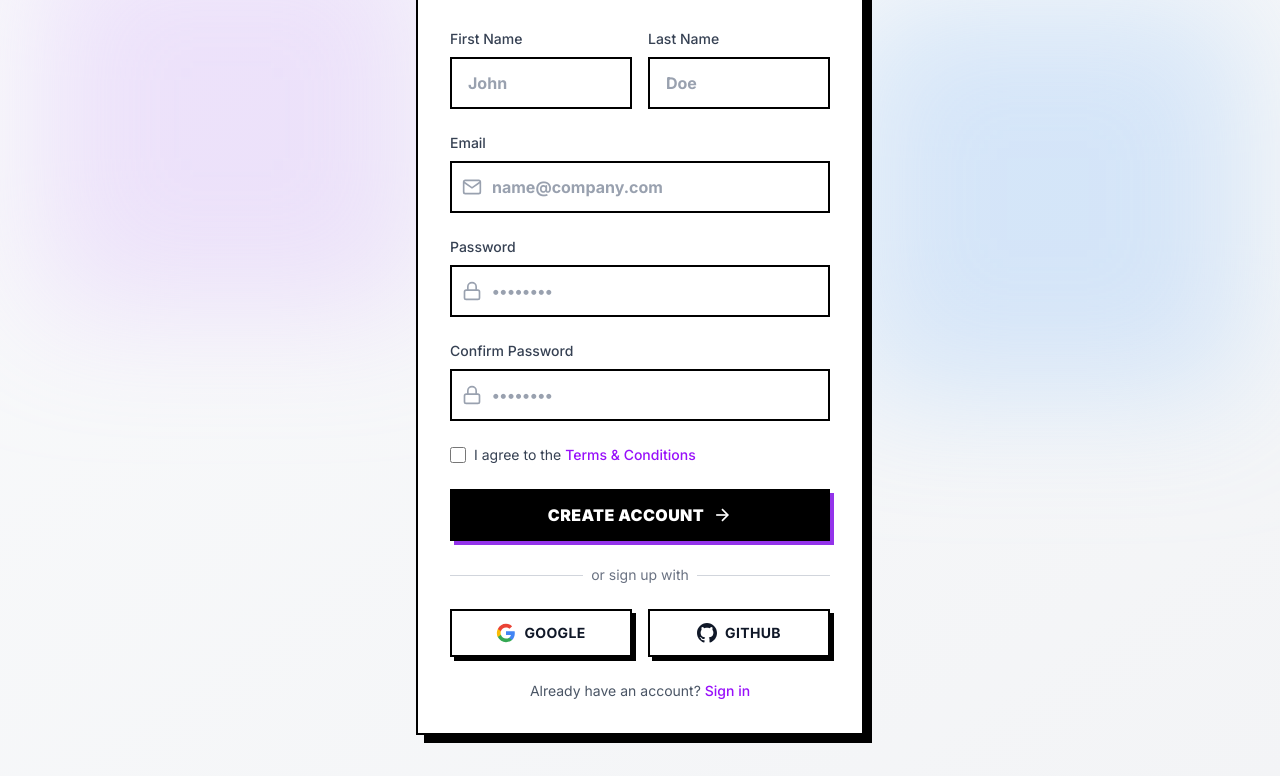
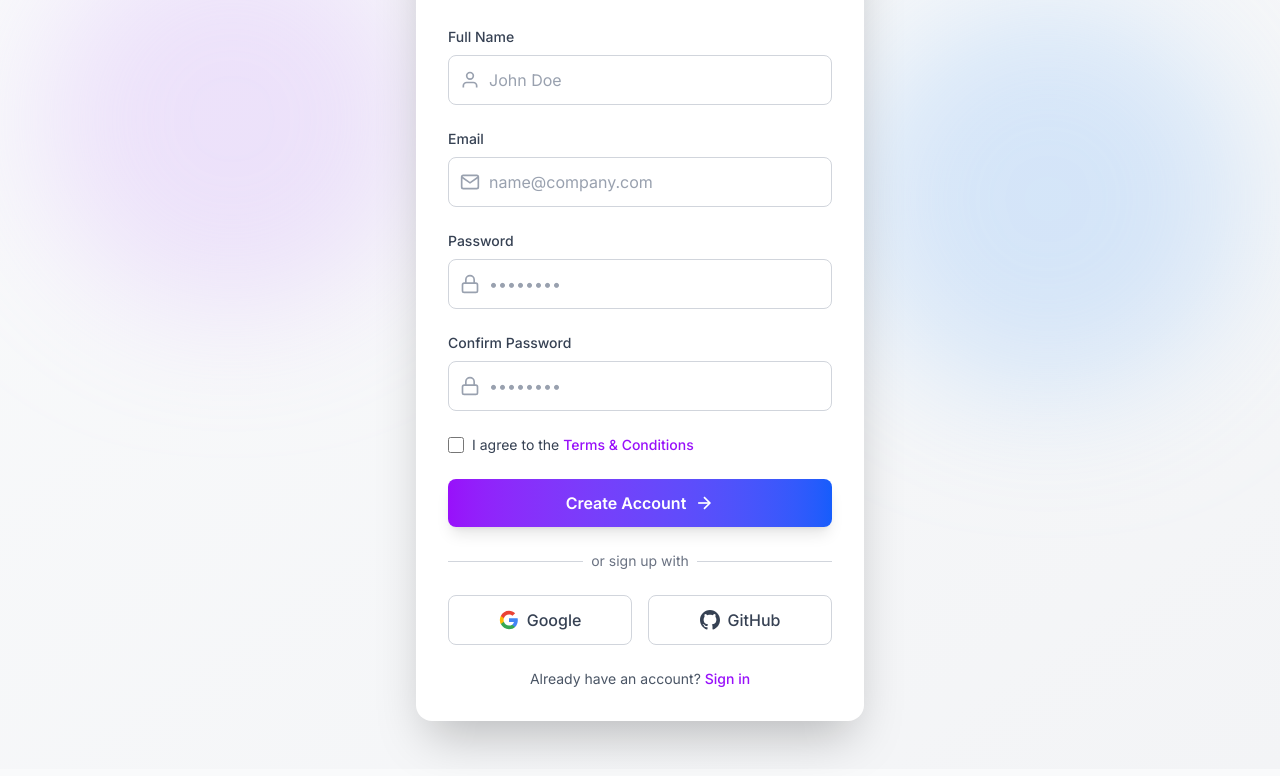
Before and after one commit to QUBITABHAY/EventEase, an Astro site in the folder client/: page /signup in a window 1280 px wide. Shown: the part 218-994 px from the top of the page. Built offline with nearby package versions, Linux system fonts and the light colour scheme; Astro itself is replaced by a stand-in of ours.

Commit message:
some ui fix

```diff
--- a/client/src/components/Navbar.astro
+++ b/client/src/components/Navbar.astro
@@ -33,7 +33,7 @@ const currentPath = Astro.url.pathname;
                     <li>
                         <a
                             href="/register"
-                            class="bg-black text-white hover:bg-gray-800 border-2 border-black shadow-[4px_4px_0px_0px_rgba(0,0,0,1)] hover:shadow-[2px_2px_0px_0px_rgba(0,0,0,1)] hover:translate-y-[2px] transition-all font-bold uppercase tracking-wide px-4 py-2"
+                            class="bg-black text-white hover:bg-gray-800 border-2 border-black shadow-[4px_4px_0px_0px_rgba(0,0,0,1)] hover:shadow-[2px_2px_0px_0px_rgba(0,0,0,1)] hover:translate-y-0.5 transition-all font-bold uppercase tracking-wide px-4 py-2"
                             >Get Started</a
                         >
                     </li>
@@ -89,7 +89,7 @@ const currentPath = Astro.url.pathname;
                 href="/login"
                 class="btn btn-ghost font-bold hover:bg-gray-100 rounded-none border-2 border-transparent hover:border-black uppercase tracking-wide">Login</a
             >
-            <a href="/signup" class="btn bg-black text-white hover:bg-gray-800 border-2 border-black shadow-[4px_4px_0px_0px_rgba(0,0,0,1)] hover:shadow-[2px_2px_0px_0px_rgba(0,0,0,1)] hover:translate-y-[2px] transition-all font-bold uppercase tracking-wide rounded-none"
+            <a href="/signup" class="btn bg-black text-white hover:bg-gray-800 border-2 border-black shadow-[4px_4px_0px_0px_rgba(0,0,0,1)] hover:shadow-[2px_2px_0px_0px_rgba(0,0,0,1)] hover:translate-y-0.5 transition-all font-bold uppercase tracking-wide rounded-none"
                 >Get Started</a
             >
         </div>
--- a/client/src/components/signup.astro
+++ b/client/src/components/signup.astro
@@ -115,7 +115,7 @@ import Footer from "../components/Footer.astro";
                             </div>
                         </div>
 
-                        <button type="submit" class="w-full flex items-center justify-center gap-2 bg-gradient-to-r from-purple-600 to-blue-600 hover:from-purple-700 hover:to-blue-700 text-white font-semibold py-2 px-4 text-sm rounded-lg transition shadow-lg hover:shadow-xl">
+                        <button type="submit" class="w-full flex items-center justify-center gap-2 bg-linear-to-r from-purple-600 to-blue-600 hover:from-purple-700 hover:to-blue-700 text-white font-semibold py-2 px-4 text-sm rounded-lg transition shadow-lg hover:shadow-xl">
                             <span>Quick Signup</span>
                             <svg xmlns="http://www.w3.org/2000/svg" class="w-4 h-4" fill="none" viewBox="0 0 24 24" stroke="currentColor" stroke-width="2">
                                 <line x1="5" y1="12" x2="19" y2="12"></line>
--- a/client/src/pages/signup.astro
+++ b/client/src/pages/signup.astro
@@ -15,7 +15,7 @@ import Footer from "../components/Footer.astro";
 
         <div class="relative container mx-auto px-4 py-12 flex items-center justify-center min-h-screen">
             <div class="w-full max-w-md">
-                <div class="bg-white dark:bg-gray-800 border-2 border-black shadow-[8px_8px_0px_0px_rgba(0,0,0,1)] p-8">
+                <div class="bg-white dark:bg-gray-800 rounded-2xl shadow-2xl p-8">
 
                     <div class="text-center mb-8">
                         <h1 class="text-3xl font-bold text-gray-900 dark:text-white mb-2">Sign Up</h1>
@@ -28,34 +28,29 @@ import Footer from "../components/Footer.astro";
                         class="space-y-6"
                     >
 
-                        <div class="grid grid-cols-2 gap-4">
                         <div>
-                                <label for="firstName" class="block text-sm font-medium text-gray-700 dark:text-gray-300 mb-2">First Name</label>
+                            <label for="name" class="block text-sm font-medium text-gray-700 dark:text-gray-300 mb-2">Full Name</label>
                             <div class="relative">
+                                <svg
+                                    class="absolute left-3 top-1/2 -translate-y-1/2 w-5 h-5 text-gray-400"
+                                    xmlns="http://www.w3.org/2000/svg"
+                                    fill="none"
+                                    viewBox="0 0 24 24"
+                                    stroke="currentColor"
+                                    stroke-width="2"
+                                >
+                                    <path d="M20 21v-2a4 4 0 0 0-4-4H8a4 4 0 0 0-4 4v2"></path>
+                                    <circle cx="12" cy="7" r="4"></circle>
+                                </svg>
                                 <input
                                     type="text"
-                                        id="firstName"
-                                        name="firstName"
-                                        class="w-full px-4 py-3 border-2 border-black bg-white dark:bg-gray-700 text-gray-900 dark:text-white placeholder-gray-400 focus:outline-none focus:ring-0 focus:border-purple-600 font-bold transition-colors"
-                                        placeholder="John"
+                                    id="name"
+                                    name="name"
+                                    class="w-full pl-10 pr-4 py-3 border border-gray-300 dark:border-gray-600 rounded-lg bg-white dark:bg-gray-700 text-gray-900 dark:text-white placeholder-gray-400 focus:ring-2 focus:ring-purple-500 focus:border-transparent transition"
+                                    placeholder="John Doe"
                                     required
-                                        autocomplete="given-name"
+                                    autocomplete="name"
                                 />
-                                </div>
-                            </div>
-                            <div>
-                                <label for="lastName" class="block text-sm font-medium text-gray-700 dark:text-gray-300 mb-2">Last Name</label>
-                                <div class="relative">
-                                    <input
-                                        type="text"
-                                        id="lastName"
-                                        name="lastName"
-                                        class="w-full px-4 py-3 border-2 border-black bg-white dark:bg-gray-700 text-gray-900 dark:text-white placeholder-gray-400 focus:outline-none focus:ring-0 focus:border-purple-600 font-bold transition-colors"
-                                        placeholder="Doe"
-                                        required
-                                        autocomplete="family-name"
-                                    />
-                                </div>
                             </div>
                         </div>
 
@@ -77,7 +72,7 @@ import Footer from "../components/Footer.astro";
                                     type="email"
                                     id="email"
                                     name="email"
-                                    class="w-full pl-10 pr-4 py-3 border-2 border-black bg-white dark:bg-gray-700 text-gray-900 dark:text-white placeholder-gray-400 focus:outline-none focus:ring-0 focus:border-purple-600 font-bold transition-colors"
+                                    class="w-full pl-10 pr-4 py-3 border border-gray-300 dark:border-gray-600 rounded-lg bg-white dark:bg-gray-700 text-gray-900 dark:text-white placeholder-gray-400 focus:ring-2 focus:ring-purple-500 focus:border-transparent transition"
                                     placeholder="name@company.com"
                                     required
                                     autocomplete="email"
@@ -103,7 +98,7 @@ import Footer from "../components/Footer.astro";
                                     type="password"
                                     id="password"
                                     name="password"
-                                    class="w-full pl-10 pr-4 py-3 border-2 border-black bg-white dark:bg-gray-700 text-gray-900 dark:text-white placeholder-gray-400 focus:outline-none focus:ring-0 focus:border-purple-600 font-bold transition-colors"
+                                    class="w-full pl-10 pr-4 py-3 border border-gray-300 dark:border-gray-600 rounded-lg bg-white dark:bg-gray-700 text-gray-900 dark:text-white placeholder-gray-400 focus:ring-2 focus:ring-purple-500 focus:border-transparent transition"
                                     placeholder="••••••••"
                                     required
                                     autocomplete="new-password"
@@ -129,7 +124,7 @@ import Footer from "../components/Footer.astro";
                                     type="password"
                                     id="confirmPassword"
                                     name="confirmPassword"
-                                    class="w-full pl-10 pr-4 py-3 border-2 border-black bg-white dark:bg-gray-700 text-gray-900 dark:text-white placeholder-gray-400 focus:outline-none focus:ring-0 focus:border-purple-600 font-bold transition-colors"
+                                    class="w-full pl-10 pr-4 py-3 border border-gray-300 dark:border-gray-600 rounded-lg bg-white dark:bg-gray-700 text-gray-900 dark:text-white placeholder-gray-400 focus:ring-2 focus:ring-purple-500 focus:border-transparent transition"
                                     placeholder="••••••••"
                                     required
                                     autocomplete="new-password"
@@ -138,13 +133,13 @@ import Footer from "../components/Footer.astro";
                         </div>
 
                         <div class="flex items-center">
-                            <input type="checkbox" id="terms" name="terms" class="w-4 h-4 text-purple-600 border-2 border-black focus:ring-0" required />
+                            <input type="checkbox" id="terms" name="terms" class="w-4 h-4 text-purple-600 border-gray-300 rounded focus:ring-purple-500" required />
                             <label for="terms" class="ml-2 text-sm text-gray-700 dark:text-gray-300">
                                 I agree to the <a href="/terms" class="text-purple-600 hover:text-purple-700 font-medium">Terms & Conditions</a>
                             </label>
                         </div>
 
-                        <button type="submit" class="w-full flex items-center justify-center gap-2 bg-black hover:bg-gray-800 text-white font-black py-3 px-6 border-2 border-black shadow-[4px_4px_0px_0px_rgba(147,51,234,1)] hover:shadow-[2px_2px_0px_0px_rgba(147,51,234,1)] hover:translate-y-[2px] transition-all uppercase tracking-wide">
+                        <button type="submit" class="w-full flex items-center justify-center gap-2 bg-linear-to-r from-purple-600 to-blue-600 hover:from-purple-700 hover:to-blue-700 text-white font-semibold py-3 px-6 rounded-lg transition shadow-lg hover:shadow-xl">
                             <span>Create Account</span>
                             <svg xmlns="http://www.w3.org/2000/svg" class="w-5 h-5" fill="none" viewBox="0 0 24 24" stroke="currentColor" stroke-width="2">
                                 <line x1="5" y1="12" x2="19" y2="12"></line>
@@ -162,7 +157,7 @@ import Footer from "../components/Footer.astro";
                         </div>
 
                         <div class="grid grid-cols-2 gap-4">
-                            <button type="button" class="flex items-center justify-center gap-2 border-2 border-black hover:bg-gray-50 dark:hover:bg-gray-700 text-gray-900 dark:text-gray-300 font-bold py-3 px-4 shadow-[4px_4px_0px_0px_rgba(0,0,0,1)] hover:shadow-[2px_2px_0px_0px_rgba(0,0,0,1)] hover:translate-y-[2px] transition-all uppercase tracking-wide text-sm">
+                            <button type="button" class="flex items-center justify-center gap-2 border border-gray-300 dark:border-gray-600 hover:bg-gray-50 dark:hover:bg-gray-700 text-gray-700 dark:text-gray-300 font-medium py-3 px-4 rounded-lg transition">
                                 <svg xmlns="http://www.w3.org/2000/svg" class="w-5 h-5" viewBox="0 0 24 24" fill="currentColor">
                                     <path d="M22.56 12.25c0-.78-.07-1.53-.2-2.25H12v4.26h5.92c-.26 1.37-1.04 2.53-2.21 3.31v2.77h3.57c2.08-1.92 3.28-4.74 3.28-8.09z" fill="#4285F4"></path>
                                     <path d="M12 23c2.97 0 5.46-.98 7.28-2.66l-3.57-2.77c-.98.66-2.23 1.06-3.71 1.06-2.86 0-5.29-1.93-6.16-4.53H2.18v2.84C3.99 20.53 7.7 23 12 23z" fill="#34A853"></path>
@@ -171,7 +166,7 @@ import Footer from "../components/Footer.astro";
                                 </svg>
                                 <span>Google</span>
                             </button>
-                            <button type="button" class="flex items-center justify-center gap-2 border-2 border-black hover:bg-gray-50 dark:hover:bg-gray-700 text-gray-900 dark:text-gray-300 font-bold py-3 px-4 shadow-[4px_4px_0px_0px_rgba(0,0,0,1)] hover:shadow-[2px_2px_0px_0px_rgba(0,0,0,1)] hover:translate-y-[2px] transition-all uppercase tracking-wide text-sm">
+                            <button type="button" class="flex items-center justify-center gap-2 border border-gray-300 dark:border-gray-600 hover:bg-gray-50 dark:hover:bg-gray-700 text-gray-700 dark:text-gray-300 font-medium py-3 px-4 rounded-lg transition">
                                 <svg xmlns="http://www.w3.org/2000/svg" class="w-5 h-5" viewBox="0 0 24 24" fill="currentColor">
                                     <path d="M12 0c-6.626 0-12 5.373-12 12 0 5.302 3.438 9.8 8.207 11.387.599.111.793-.261.793-.577v-2.234c-3.338.726-4.033-1.416-4.033-1.416-.546-1.387-1.333-1.756-1.333-1.756-1.089-.745.083-.729.083-.729 1.205.084 1.839 1.237 1.839 1.237 1.07 1.834 2.807 1.304 3.492.997.107-.775.418-1.305.762-1.604-2.665-.305-5.467-1.334-5.467-5.931 0-1.311.469-2.381 1.236-3.221-.124-.303-.535-1.524.117-3.176 0 0 1.008-.322 3.301 1.23.957-.266 1.983-.399 3.003-.404 1.02.005 2.047.138 3.006.404 2.291-1.552 3.297-1.23 3.297-1.23.653 1.653.242 2.874.118 3.176.77.84 1.235 1.911 1.235 3.221 0 4.609-2.807 5.624-5.479 5.921.43.372.823 1.102.823 2.222v3.293c0 .319.192.694.801.576 4.765-1.589 8.199-6.086 8.199-11.386 0-6.627-5.373-12-12-12z"></path>
                                 </svg>
@@ -192,14 +187,3 @@ import Footer from "../components/Footer.astro";
     </main>
     <Footer />
 </Layout>
-
-<style>
-  /* Remove all border radius */
-  * {
-    border-radius: 0 !important;
-  }
-
-  .btn, .card, .input, .select, .badge, .modal-box {
-    border-radius: 0 !important;
-  }
-</style>
```
Lines whose indentation alone changed are shown as unchanged.
